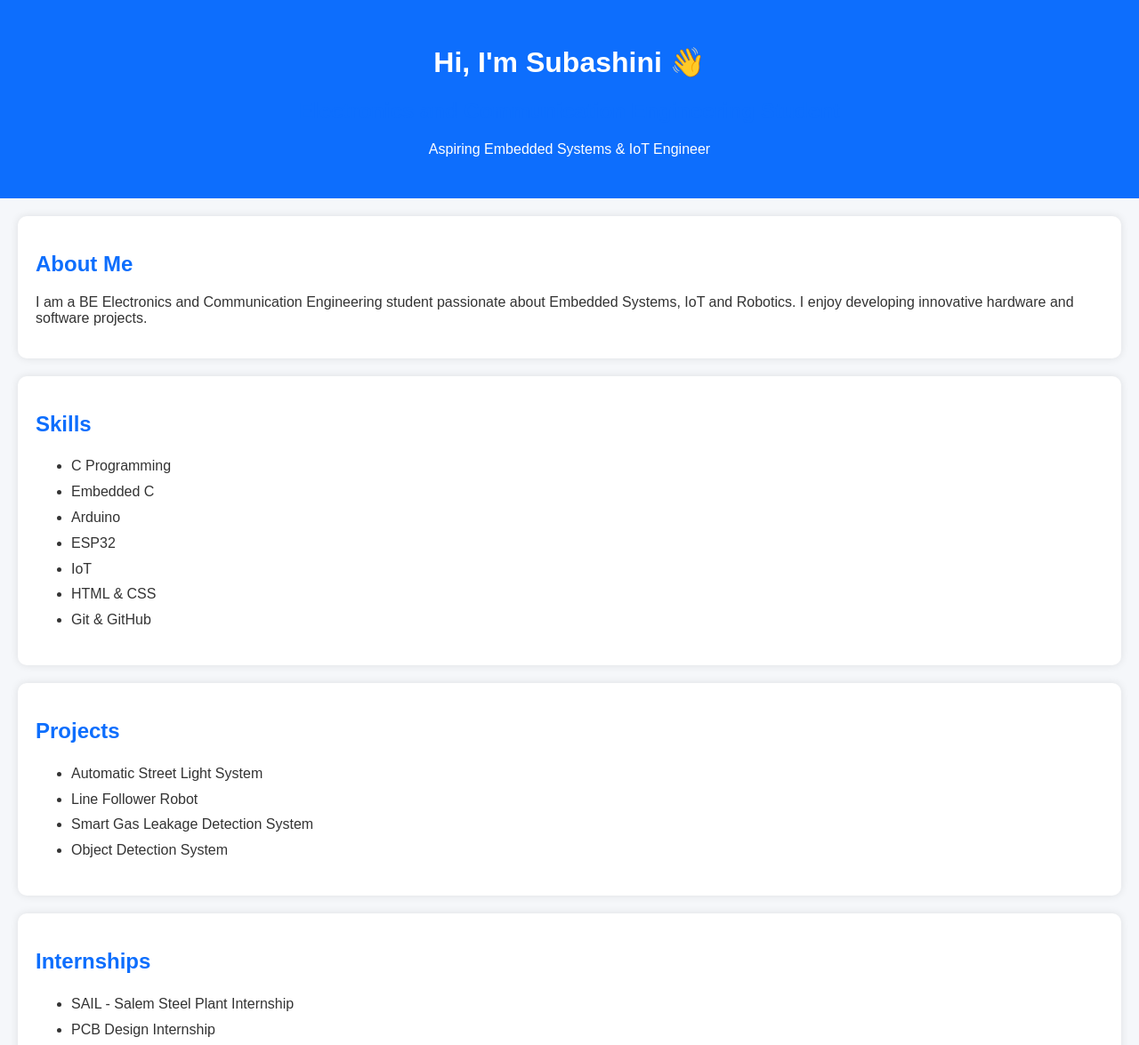
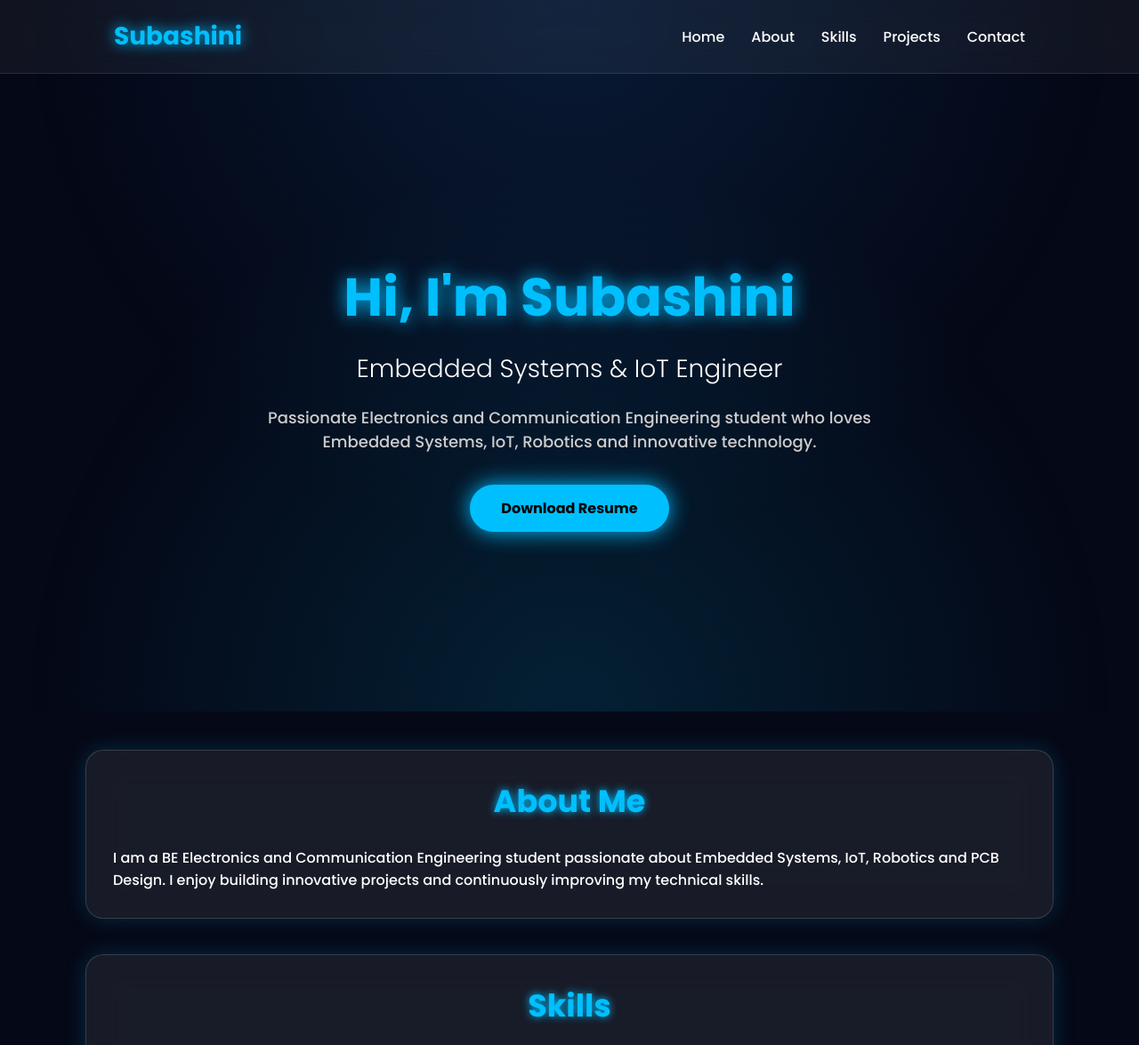
Before and after one commit to Subashini-2005/Subashini-2005.github.io, a plain HTML site: page index.html in a window 1280 px wide. Shown: the top 1175 px of the page at 89% size. Drawn offline with Linux system fonts and the light colour scheme.

Commit message:
Update portfolio design

```diff
--- a/index.html
+++ b/index.html
@@ -3,106 +3,225 @@
 <head>
 <meta charset="UTF-8">
 <meta name="viewport" content="width=device-width, initial-scale=1.0">
-<title>Subashini | Portfolio</title>
+<title>Subashini | Embedded Engineer</title>
+
+<link href="https://fonts.googleapis.com/css2?family=Poppins:wght@300;500;700&display=swap" rel="stylesheet">
 
 <style>
-body{
+
+*{
 margin:0;
-font-family:Arial,sans-serif;
-background:#f5f7fa;
-color:#333;
+padding:0;
+box-sizing:border-box;
+font-family:'Poppins',sans-serif;
 }
 
-header{
-background:#0d6efd;
+body{
+background:#050816;
 color:white;
-padding:30px;
-text-align:center;
+overflow-x:hidden;
 }
 
-section{
-padding:20px;
-margin:20px;
-background:white;
-border-radius:10px;
-box-shadow:0 0 10px rgba(0,0,0,.1);
+body::before{
+content:'';
+position:fixed;
+top:0;
+left:0;
+width:100%;
+height:100%;
+background:
+radial-gradient(circle at top,#1E90FF22,transparent 60%),
+radial-gradient(circle at bottom,#00BFFF22,transparent 60%);
+z-index:-1;
 }
 
-h2{
-color:#0d6efd;
+nav{
+display:flex;
+justify-content:space-between;
+align-items:center;
+padding:20px 10%;
+background:rgba(255,255,255,.05);
+backdrop-filter:blur(15px);
+position:sticky;
+top:0;
+border-bottom:1px solid rgba(255,255,255,.1);
 }
 
-ul{
-line-height:1.8;
+.logo{
+font-size:28px;
+font-weight:bold;
+color:#00BFFF;
+text-shadow:0 0 15px #00BFFF;
 }
 
-footer{
-background:#0d6efd;
+nav ul{
+display:flex;
+list-style:none;
+gap:30px;
+}
+
+nav a{
+text-decoration:none;
 color:white;
+transition:.3s;
+}
+
+nav a:hover{
+color:#00BFFF;
+}
+
+.hero{
+display:flex;
+justify-content:center;
+align-items:center;
+flex-direction:column;
+height:90vh;
 text-align:center;
-padding:15px;
+padding:20px;
+}
+
+.hero h1{
+font-size:60px;
+color:#00BFFF;
+text-shadow:0 0 20px #00BFFF;
+}
+
+.hero h2{
+margin-top:15px;
+font-weight:300;
+font-size:28px;
+}
+
+.hero p{
 margin-top:20px;
+max-width:700px;
+font-size:18px;
+color:#ccc;
 }
+
+.btn{
+display:inline-block;
+margin-top:35px;
+padding:14px 35px;
+background:#00BFFF;
+color:black;
+font-weight:bold;
+border-radius:40px;
+text-decoration:none;
+transition:.4s;
+box-shadow:0 0 25px #00BFFF;
+}
+
+.btn:hover{
+transform:scale(1.08);
+box-shadow:0 0 40px #00BFFF;
+}
+
+.glass{
+background:rgba(255,255,255,.08);
+backdrop-filter:blur(20px);
+border:1px solid rgba(255,255,255,.15);
+border-radius:20px;
+padding:30px;
+width:85%;
+max-width:1100px;
+margin:40px auto;
+box-shadow:0 0 25px rgba(0,191,255,.2);
+}
+
+.section-title{
+text-align:center;
+font-size:35px;
+margin-bottom:25px;
+color:#00BFFF;
+text-shadow:0 0 10px #00BFFF;
+}
+
 </style>
-
 </head>
 
 <body>
 
-<header>
-<h1>Hi, I'm Subashini 👋</h1>
-<h2>Electronics and Communication Engineering Student</h2>
-<p>Aspiring Embedded Systems & IoT Engineer</p>
-</header>
+<nav>
+<div class="logo">Subashini</div>
 
-<section>
-<h2>About Me</h2>
+<ul>
+<li><a href="#">Home</a></li>
+<li><a href="#">About</a></li>
+<li><a href="#">Skills</a></li>
+<li><a href="#">Projects</a></li>
+<li><a href="#">Contact</a></li>
+</ul>
+
+</nav>
+
+<section class="hero">
+
+<h1>Hi, I'm Subashini</h1>
+
+<h2>Embedded Systems & IoT Engineer</h2>
+
+<p>
+Passionate Electronics and Communication Engineering student who loves
+Embedded Systems, IoT, Robotics and innovative technology.
+</p>
+
+<a class="btn" href="#">Download Resume</a>
+
+</section>
+<section class="glass">
+<h2 class="section-title">About Me</h2>
 <p>
 I am a BE Electronics and Communication Engineering student passionate about
-Embedded Systems, IoT and Robotics. I enjoy developing innovative hardware and software projects.
+Embedded Systems, IoT, Robotics and PCB Design. I enjoy building innovative
+projects and continuously improving my technical skills.
 </p>
 </section>
 
-<section>
-<h2>Skills</h2>
-<ul>
-<li>C Programming</li>
-<li>Embedded C</li>
-<li>Arduino</li>
-<li>ESP32</li>
-<li>IoT</li>
-<li>HTML & CSS</li>
-<li>Git & GitHub</li>
-</ul>
+<section class="glass">
+<h2 class="section-title">Skills</h2>
+
+<p>✔ C Programming</p>
+<p>✔ Embedded C</p>
+<p>✔ Arduino</p>
+<p>✔ ESP32</p>
+<p>✔ IoT</p>
+<p>✔ PCB Design</p>
+<p>✔ Git & GitHub</p>
+
 </section>
 
-<section>
-<h2>Projects</h2>
-<ul>
-<li>Automatic Street Light System</li>
+<section class="glass">
+<h2 class="section-title">Projects</h2>
+
+<ul style="line-height:2;">
+<li>Smart Gas Leakage Detection System</li>
+<li>AI Driver Drowsiness Detection</li>
 <li>Line Follower Robot</li>
-<li>Smart Gas Leakage Detection System</li>
-<li>Object Detection System</li>
+<li>Smart Rescue Robot for Collapsed Buildings</li>
 </ul>
+
 </section>
 
-<section>
-<h2>Internships</h2>
-<ul>
-<li>SAIL - Salem Steel Plant Internship</li>
-<li>PCB Design Internship</li>
-</ul>
+<section class="glass">
+<h2 class="section-title">Internships</h2>
+
+<p>🏢 Salem Steel Plant (SAIL)</p>
+<p>🏢 PCB Design Internship</p>
+
 </section>
 
-<section>
-<h2>Contact</h2>
-<p>Email: yourmail@gmail.com</p>
-<p>LinkedIn: linkedin.com/in/yourprofile</p>
-<p>GitHub: github.com/Subashini-2005</p>
+<section class="glass">
+<h2 class="section-title">Contact</h2>
+
+<p>📧 Email : yourmail@gmail.com</p>
+<p>💻 GitHub : https://github.com/Subashini-2005</p>
+<p>🔗 LinkedIn : Your LinkedIn Profile</p>
+
 </section>
 
-<footer>
-© 2026 Subashini | Portfolio
+<footer style="text-align:center;padding:30px;color:#aaa;">
+© 2026 Subashini | Embedded Systems Portfolio
 </footer>
 
 </body>
```
